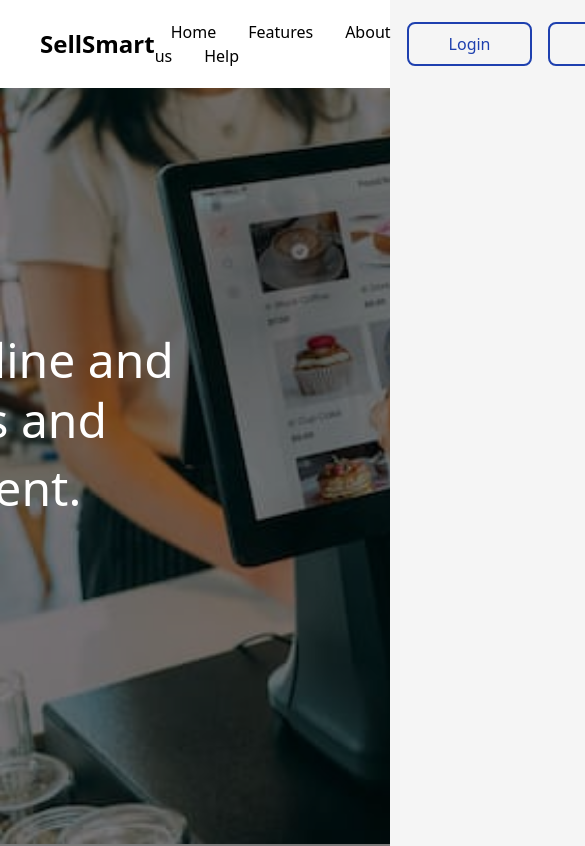
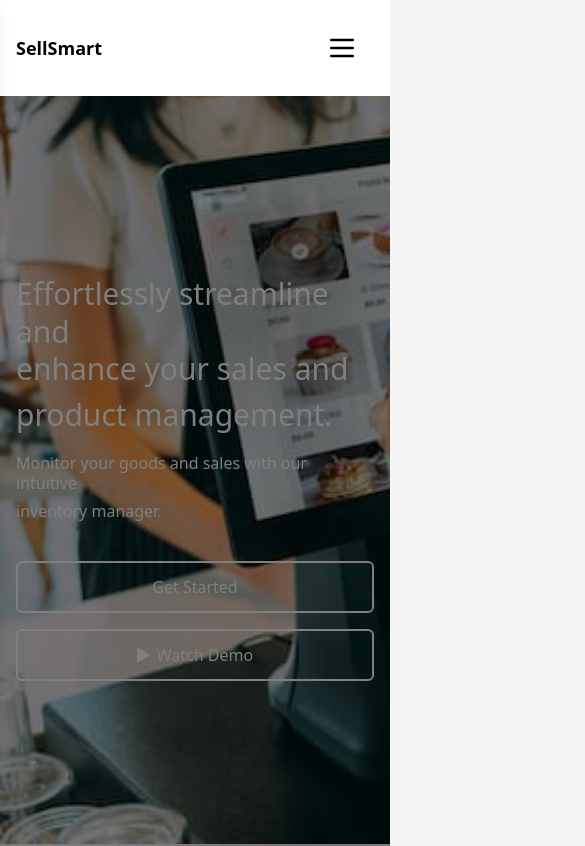
Before and after one commit to Ishahtech/SellSmart, a React (Vite) app: page / in a window 390 px wide. Shown: the top 846 px of the page, 585 px wide, since content can reach past the window. Built offline with nearby package versions, Linux system fonts and the light colour scheme.

Commit message:
feat:added responsiveness to the landing page

```diff
--- a/src/components/LandingPage/Header.jsx
+++ b/src/components/LandingPage/Header.jsx
@@ -1,46 +1,182 @@
-import posImage from '../../images/posImage.jpeg';
-import { FontAwesomeIcon } from '@fortawesome/react-fontawesome';
-import { faPlay } from '@fortawesome/free-solid-svg-icons';
-import { useNavigate } from 'react-router-dom';
-
+import posImage from "../../images/posImage.jpeg";
+import { FontAwesomeIcon } from "@fortawesome/react-fontawesome";
+import { faPlay } from "@fortawesome/free-solid-svg-icons";
+import { useNavigate } from "react-router-dom";
+import { useState } from "react";
 
 const Header = () => {
   const navigate = useNavigate();
+  const [isSidebarOpen, setIsSidebarOpen] = useState(false);
+
+  const toggleSidebar = () => {
+    setIsSidebarOpen(!isSidebarOpen);
+  };
+
   return (
-    <div className="Landing w-screen h-screen bg-cover" style={{ backgroundImage: `url(${posImage})` }}>
-      <header className="header flex justify-between items-center py-5 px-10 bg-white relative z-30">
-        <div className="logo text-2xl font-bold">SellSmart</div>
-        <nav className="nav">
-          <a href="#home" className="mx-4 text-black font-medium">Home</a>
-          <a href="#features" className="mx-4 text-black font-medium">Features</a>
-          <a href="#about" className="mx-4 text-black font-medium">About us</a>
-          <a href="#help" className="mx-4 text-black font-medium">Help</a>
+    <div
+      className="Landing w-screen h-screen bg-cover"
+      style={{ backgroundImage: `url(${posImage})` }}
+    >
+      <header className="header flex justify-between items-center py-4 px-4 sm:px-6 md:px-10 bg-white relative z-30">
+        <div className="logo text-lg sm:text-xl md:text-2xl font-bold">
+          SellSmart
+        </div>
+        <nav className="nav hidden md:flex">
+          <a href="#home" className="mx-2 md:mx-4 text-black font-medium">
+            Home
+          </a>
+          <a href="#features" className="mx-2 md:mx-4 text-black font-medium">
+            Features
+          </a>
+          <a href="#about" className="mx-2 md:mx-4 text-black font-medium">
+            About us
+          </a>
+          <a href="#help" className="mx-2 md:mx-4 text-black font-medium">
+            Help
+          </a>
+          <a href="#contact" className="mx-2 md:mx-4 text-black font-medium">
+            Contact
+          </a>
         </nav>
-        <div className="auth-buttons flex">
-          <button onClick={() => navigate('/admin')} className="login ml-4 px-10 py-2 border-2 border-blue-800 text-blue-800 font-medium rounded-lg hover:bg-blue-800 hover:text-white">Login</button>
-          <button onClick={() => navigate('/Signup')} className="signup ml-4 px-10 py-2 border-2 border-blue-800 text-blue-800 font-medium rounded-lg hover:bg-blue-800 hover:text-white">Signup</button>
+        <div className="auth-buttons hidden md:flex">
+          <button
+            onClick={() => navigate("/admin")}
+            className="login px-4 sm:px-6 md:px-10 py-2 border-2 border-blue-800 text-blue-800 font-medium rounded-lg hover:bg-blue-800 hover:text-white"
+          >
+            Login
+          </button>
+          <button
+            onClick={() => navigate("/Signup")}
+            className="signup px-4 sm:px-6 md:px-10 py-2 border-2 border-blue-800 text-blue-800 font-medium rounded-lg hover:bg-blue-800 hover:text-white"
+          >
+            Signup
+          </button>
+        </div>
+        <div className="mobile-menu md:hidden">
+          <button onClick={toggleSidebar} className="text-black p-4">
+            <svg
+              className="w-8 h-8"
+              fill="none"
+              stroke="currentColor"
+              viewBox="0 0 24 24"
+              xmlns="http://www.w3.org/2000/svg"
+            >
+              <path
+                strokeLinecap="round"
+                strokeLinejoin="round"
+                strokeWidth="2"
+                d="M4 6h16M4 12h16M4 18h16"
+              ></path>
+            </svg>
+          </button>
         </div>
       </header>
-      <main className="main flex items-center justify-center h-[calc(100vh-80px)] relative text-white">
+
+      <div
+        className={`fixed top-0 left-0 w-64 h-full bg-white shadow-lg z-40 transform ${
+          isSidebarOpen ? "translate-x-0" : "-translate-x-full"
+        } transition-transform duration-300 ease-in-out`}
+      >
+        <button
+          onClick={toggleSidebar}
+          className="absolute top-5 right-5 text-black"
+        >
+          <svg
+            className="w-8 h-8"
+            fill="none"
+            stroke="currentColor"
+            viewBox="0 0 24 24"
+            xmlns="http://www.w3.org/2000/svg"
+          >
+            <path
+              strokeLinecap="round"
+              strokeLinejoin="round"
+              strokeWidth="2"
+              d="M6 18L18 6M6 6l12 12"
+            ></path>
+          </svg>
+        </button>
+        <nav className="flex flex-col p-8 space-y-6">
+          <a href="#home" className="text-black font-medium text-lg">
+            Home
+          </a>
+          <a href="#features" className="text-black font-medium text-lg">
+            Features
+          </a>
+          <a href="#about" className="text-black font-medium text-lg">
+            About us
+          </a>
+          <a href="#help" className="text-black font-medium text-lg">
+            Help
+          </a>
+          <a href="#contact" className="text-black font-medium text-lg">
+            Contact
+          </a>
+          <a
+            onClick={() => {
+              navigate("/admin");
+              toggleSidebar(); // Close the sidebar after clicking
+            }}
+            className="text-black font-medium text-lg cursor-pointer"
+          >
+            Login
+          </a>
+          <a
+            onClick={() => {
+              navigate("/Signup");
+              toggleSidebar(); // Close the sidebar after clicking
+            }}
+            className="text-black font-medium text-lg cursor-pointer"
+          >
+            Signup
+          </a>
+        </nav>
+      </div>
+
+      {isSidebarOpen && (
+        <div
+          className="fixed inset-0 bg-black opacity-50 z-30"
+          onClick={toggleSidebar}
+        ></div>
+      )}
+
+      <main
+        className={`main flex items-center justify-center h-[calc(100vh-80px)] relative text-white transition duration-300 ${
+          isSidebarOpen ? "backdrop-blur-md" : ""
+        }`}
+      >
         <div className="overlay absolute top-0 left-0 w-full h-full bg-black opacity-50"></div>
-        <div className="hero-text max-w-none relative" style={{ right: '20rem', top: '3rem' }}>
-          <h1 className="text-5xl mb-5 w-[600px] leading-tight">
-            Effortlessly streamline and <span className="mr-14">enhance your sales and</span> <span className="block mt-2 mr-20">product management.</span>
+        <div
+          className="hero-text max-w-none px-4 sm:px-6 md:px-0"
+          style={{ top: "3rem" }}
+        >
+          <h1 className="text-3xl sm:text-4xl md:text-5xl mb-5 md:w-[600px] leading-tight">
+            Effortlessly streamline and{" "}
+            <span className="block sm:inline">enhance your sales and</span>{" "}
+            <span className="block mt-2 sm:mt-0 md:inline">
+              product management.
+            </span>
           </h1>
-          <p className="text-lg mb-10 ml-1 w-[400px] leading-tight mr-auto">
-            Monitor your goods and sales with our intuitive <span className="block mt-2 mr-[220px] ml-1">inventory manager.</span>
+          <p className="text-base sm:text-lg md:text-lg mb-10 w-[90%] md:w-[400px] leading-tight">
+            Monitor your goods and sales with our intuitive{" "}
+            <span className="block mt-2">inventory manager.</span>
           </p>
-          <div className="cta-buttons flex justify-center relative" style={{ right: '8.5rem' }}>
-
-          <button className="get-started px-8 py-3 border-2 border-white text-white font-medium rounded-md bg-transparent hover:bg-blue-800 hover:border-blue-800 hover:text-white">Get Started</button>
-          <button className="watch-demo px-6 py-3 border-2 border-white text-white font-medium rounded-md flex items-center bg-transparent hover:bg-blue-800 hover:border-blue-800 hover:text-white ml-4">
-            <FontAwesomeIcon icon={faPlay} className="video mr-2" />Watch Demo
-          </button>
+          <div className="cta-buttons flex flex-col sm:flex-row md:flex-row justify-center">
+            <button
+              onClick={() => navigate("/Signup")}
+              className="get-started px-6 sm:px-8 md:px-8 py-3 border-2 border-white text-white font-medium rounded-md bg-transparent hover:bg-blue-800 hover:border-blue-800 hover:text-white mb-4 sm:mb-0 md:mb-0 md:mr-4"
+            >
+              Get Started
+            </button>
+            <button className="watch-demo px-6 py-3 border-2 border-white text-white font-medium rounded-md flex justify-center items-center bg-transparent hover:bg-blue-800 hover:border-blue-800 hover:text-white">
+              <FontAwesomeIcon icon={faPlay} className="video mr-2" />
+              Watch Demo
+            </button>
           </div>
         </div>
       </main>
     </div>
   );
-}
+};
 
 export default Header;
```
